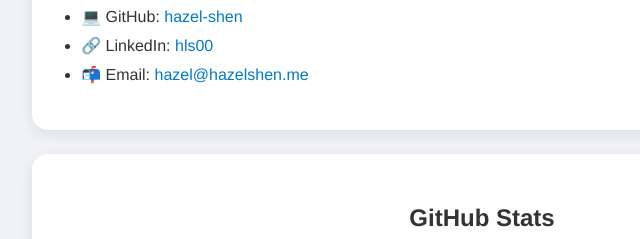
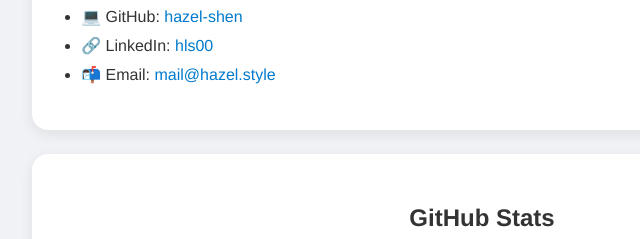
Before and after one commit to hazel-shen/hazel-shen.github.io, a plain HTML site: page index.html in a window 1280 px wide. Shown: the part 835-1074 px from the top of the page, 158-798 px from the left. Drawn offline with Linux system fonts and the light colour scheme.

Commit message:
Change email

```diff
--- a/index.html
+++ b/index.html
@@ -89,7 +89,7 @@
         <li>🌐 Blog: <a href="https://hazel.style" target="_blank">hazel.style</a></li>
         <li>💻 GitHub: <a href="https://github.com/hazel-shen" target="_blank">hazel-shen</a></li>
         <li>🔗 LinkedIn: <a href="https://www.linkedin.com/in/hls00/" target="_blank">hls00</a></li>
-        <li>📬 Email: <a href="mailto:hazel@hazelshen.me">hazel@hazelshen.me</a></li>
+        <li>📬 Email: <a href="mailto:mail@hazel.style">mail@hazel.style</a></li>
       </ul>
     </div>
 
```
